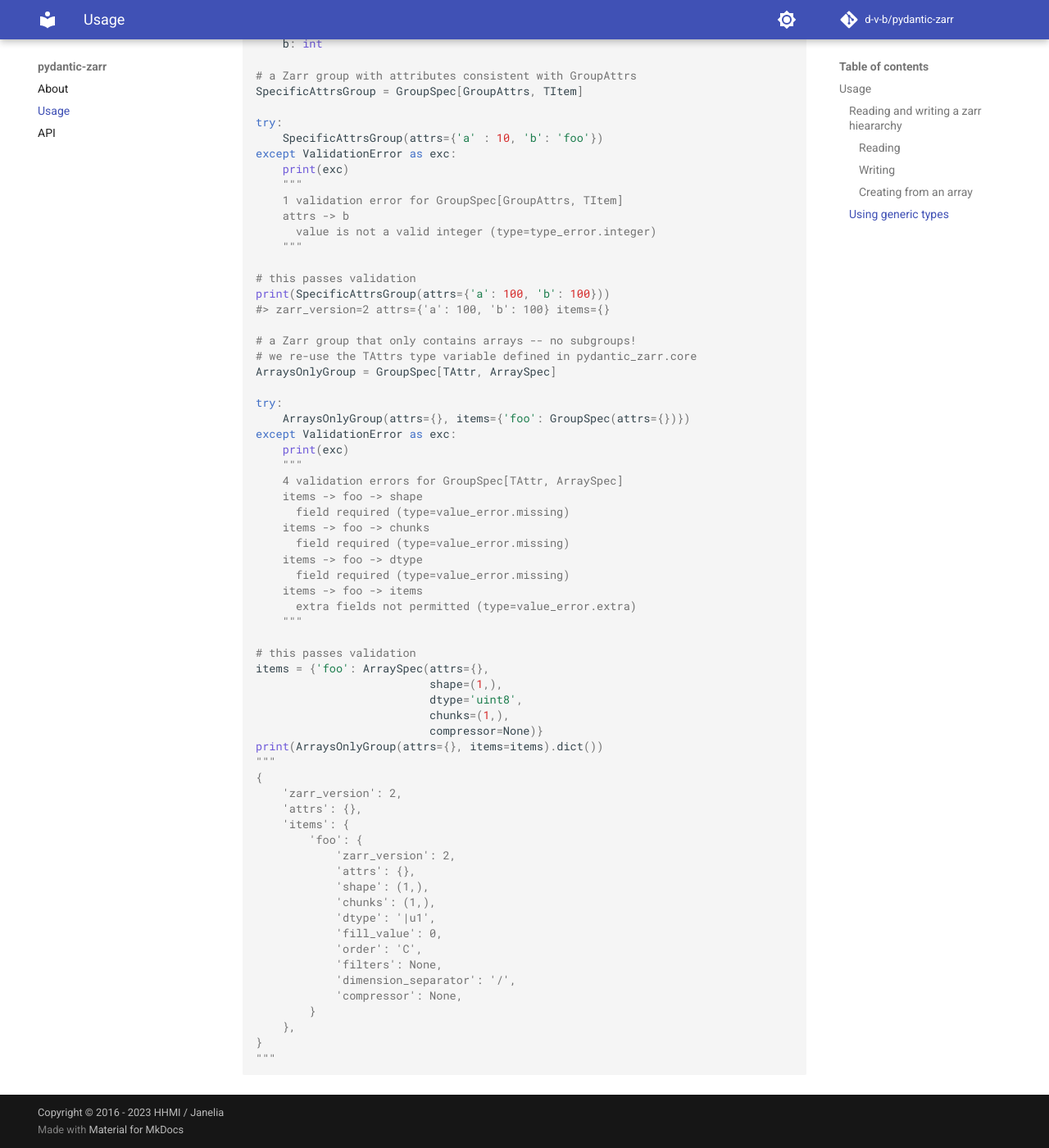
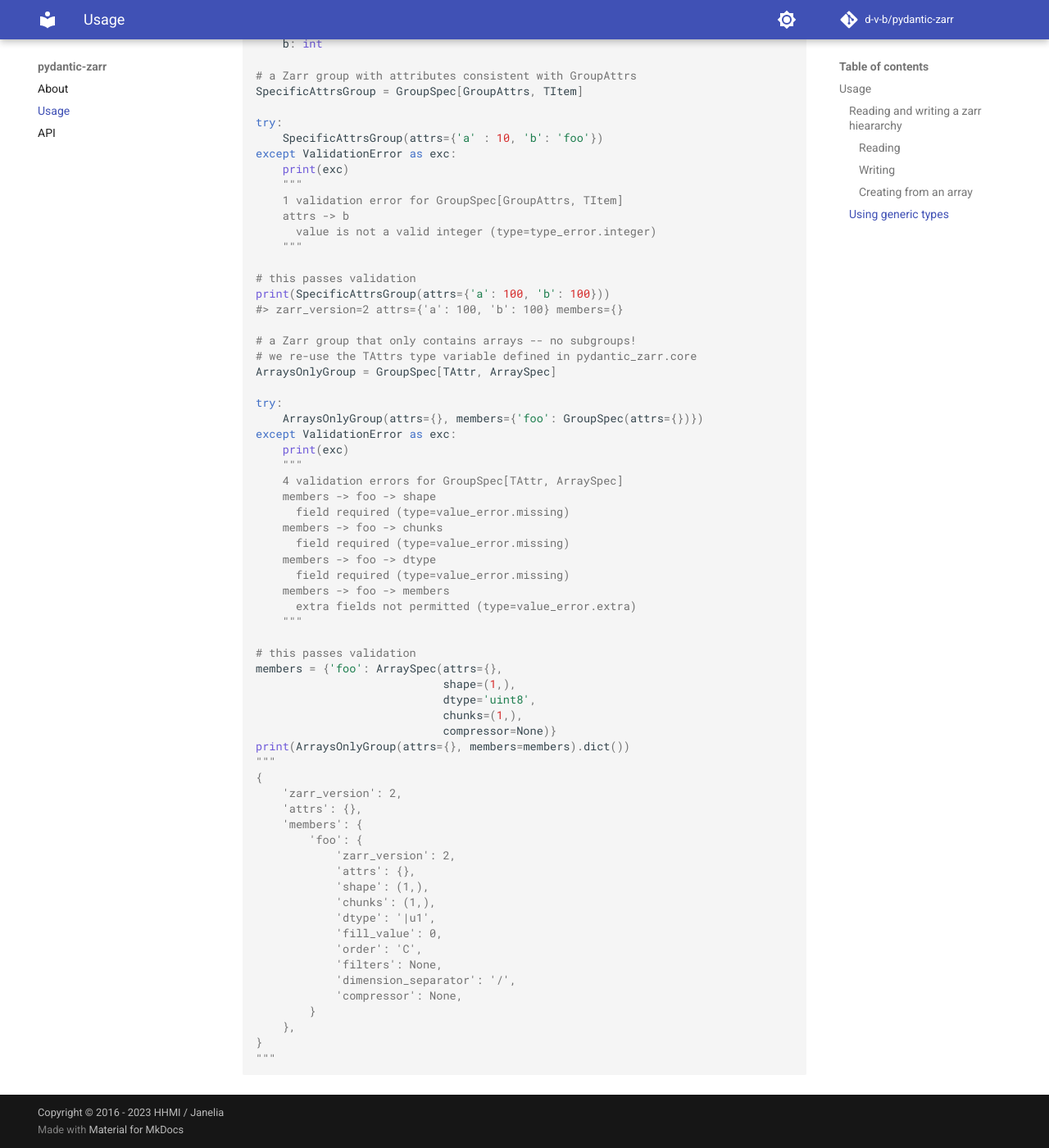
Before and after one commit to janelia-cellmap/pydantic-zarr, an MkDocs documentation site: the page built from docs/usage.md, in a window 1280 px wide and 1400 px high, scrolled down 2573 px. Shown: the whole window at 82% size. Built offline with MkDocs 1.6.1 and Material for MkDocs 9.7.7, drawn with Linux system fonts in a browser that asks for light colours; comment, search, counter and statistics services are not loaded; some of the changed text lies outside the part shown.

```diff
--- a/docs/usage.md
+++ b/docs/usage.md
@@ -34,7 +34,7 @@ print(spec.dict())
 {
     'zarr_version': 2,
     'attrs': {'group_metadata': 10},
-    'items': {
+    'members': {
         'bar': {
             'zarr_version': 2,
             'attrs': {'array_metadata': True},
@@ -55,7 +55,7 @@ print(spec.dict())
 spec2 = spec.copy()
 spec2.attrs = {'a': 100, 'b': 'metadata'}
 
-spec2.items['bar'].shape = (100,)
+spec2.members['bar'].shape = (100,)
 
 # serialize the spec to the store
 group2 = spec2.to_zarr(grp.store, path='foo2')
@@ -128,40 +128,40 @@ except ValidationError as exc:
 
 # this passes validation
 print(SpecificAttrsGroup(attrs={'a': 100, 'b': 100}))
-#> zarr_version=2 attrs={'a': 100, 'b': 100} items={}
+#> zarr_version=2 attrs={'a': 100, 'b': 100} members={}
 
 # a Zarr group that only contains arrays -- no subgroups!
 # we re-use the TAttrs type variable defined in pydantic_zarr.core
 ArraysOnlyGroup = GroupSpec[TAttr, ArraySpec]
 
 try:
-    ArraysOnlyGroup(attrs={}, items={'foo': GroupSpec(attrs={})})
+    ArraysOnlyGroup(attrs={}, members={'foo': GroupSpec(attrs={})})
 except ValidationError as exc:
     print(exc)
     """
     4 validation errors for GroupSpec[TAttr, ArraySpec]
-    items -> foo -> shape
+    members -> foo -> shape
       field required (type=value_error.missing)
-    items -> foo -> chunks
+    members -> foo -> chunks
       field required (type=value_error.missing)
-    items -> foo -> dtype
+    members -> foo -> dtype
       field required (type=value_error.missing)
-    items -> foo -> items
+    members -> foo -> members
       extra fields not permitted (type=value_error.extra)
     """
 
 # this passes validation
-items = {'foo': ArraySpec(attrs={},
-                          shape=(1,),
-                          dtype='uint8',
-                          chunks=(1,),
-                          compressor=None)}
-print(ArraysOnlyGroup(attrs={}, items=items).dict())
+members = {'foo': ArraySpec(attrs={},
+                            shape=(1,),
+                            dtype='uint8',
+                            chunks=(1,),
+                            compressor=None)}
+print(ArraysOnlyGroup(attrs={}, members=members).dict())
 """
 {
     'zarr_version': 2,
     'attrs': {},
-    'items': {
+    'members': {
         'foo': {
             'zarr_version': 2,
             'attrs': {},
```
Also changed, not shown: docs/index.md (+3 -3 lines), 1 other file.
